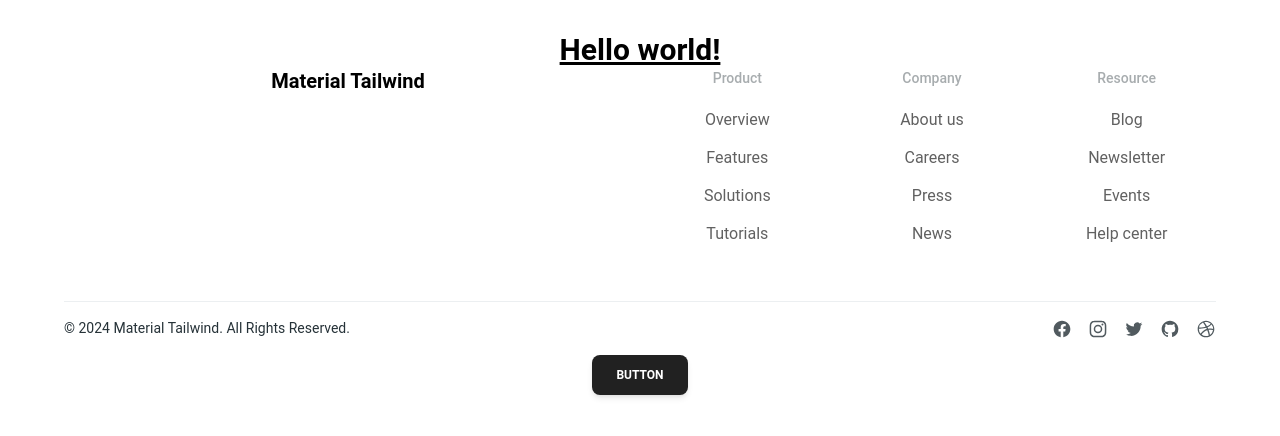
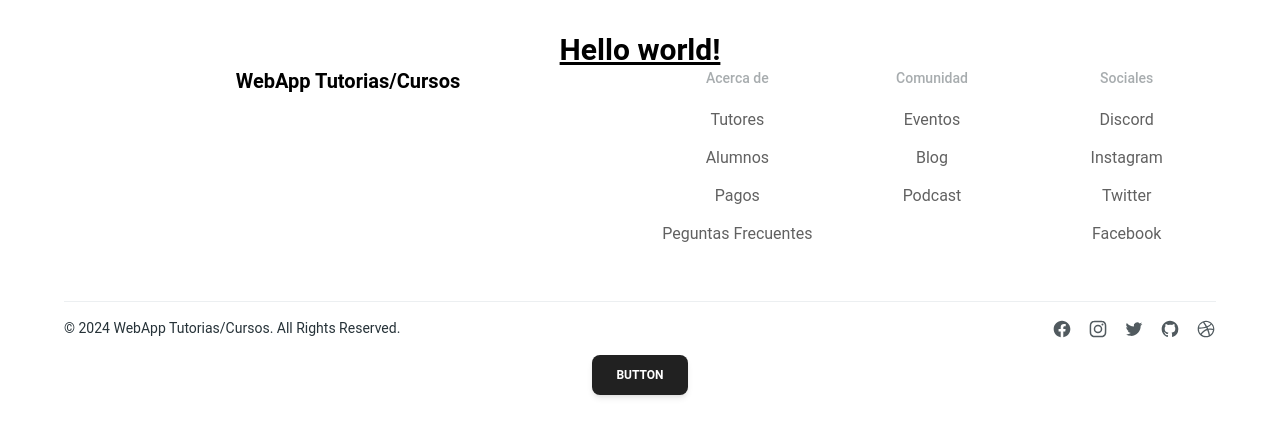
Before and after one commit to No-Country-simulation/C17-15-t-Node-React, a React (Vite) app in the folder WEB/: page / in a window 1280 px wide. Shown: the top 436 px of the page. Built offline with nearby package versions, Linux system fonts and the light colour scheme.

Commit message:
Se cambian los nombres del menu del Footer

```diff
--- a/WEB/src/components/Footer.jsx
+++ b/WEB/src/components/Footer.jsx
@@ -2,16 +2,16 @@ import { Typography } from "@material-tailwind/react";
 
 const LINKS = [
   {
-    title: "Product",
-    items: ["Overview", "Features", "Solutions", "Tutorials"],
+    title: "Acerca de",
+    items: ["Tutores", "Alumnos", "Pagos", "Peguntas Frecuentes"],
   },
   {
-    title: "Company",
-    items: ["About us", "Careers", "Press", "News"],
+    title: "Comunidad",
+    items: ["Eventos", "Blog", "Podcast"],
   },
   {
-    title: "Resource",
-    items: ["Blog", "Newsletter", "Events", "Help center"],
+    title: "Sociales",
+    items: ["Discord", "Instagram", "Twitter", "Facebook"],
   },
 ];
 
@@ -23,7 +23,7 @@ export function Footer() {
       <div className="mx-auto w-full max-w-7xl px-8">
         <div className="grid grid-cols-1 justify-between gap-4 md:grid-cols-2">
           <Typography variant="h5" className="mb-6">
-            Material Tailwind
+            WebApp Tutorias/Cursos
           </Typography>
           <div className="grid grid-cols-3 justify-between gap-4">
             {LINKS.map(({ title, items }) => (
@@ -56,7 +56,7 @@ export function Footer() {
             variant="small"
             className="mb-4 text-center font-normal text-blue-gray-900 md:mb-0"
           >
-            &copy; {currentYear} <a href="https://material-tailwind.com/">Material Tailwind</a>. All
+            &copy; {currentYear} <a href="https://material-tailwind.com/">WebApp Tutorias/Cursos</a>. All
             Rights Reserved.
           </Typography>
           <div className="flex gap-4 text-blue-gray-900 sm:justify-center">
```
